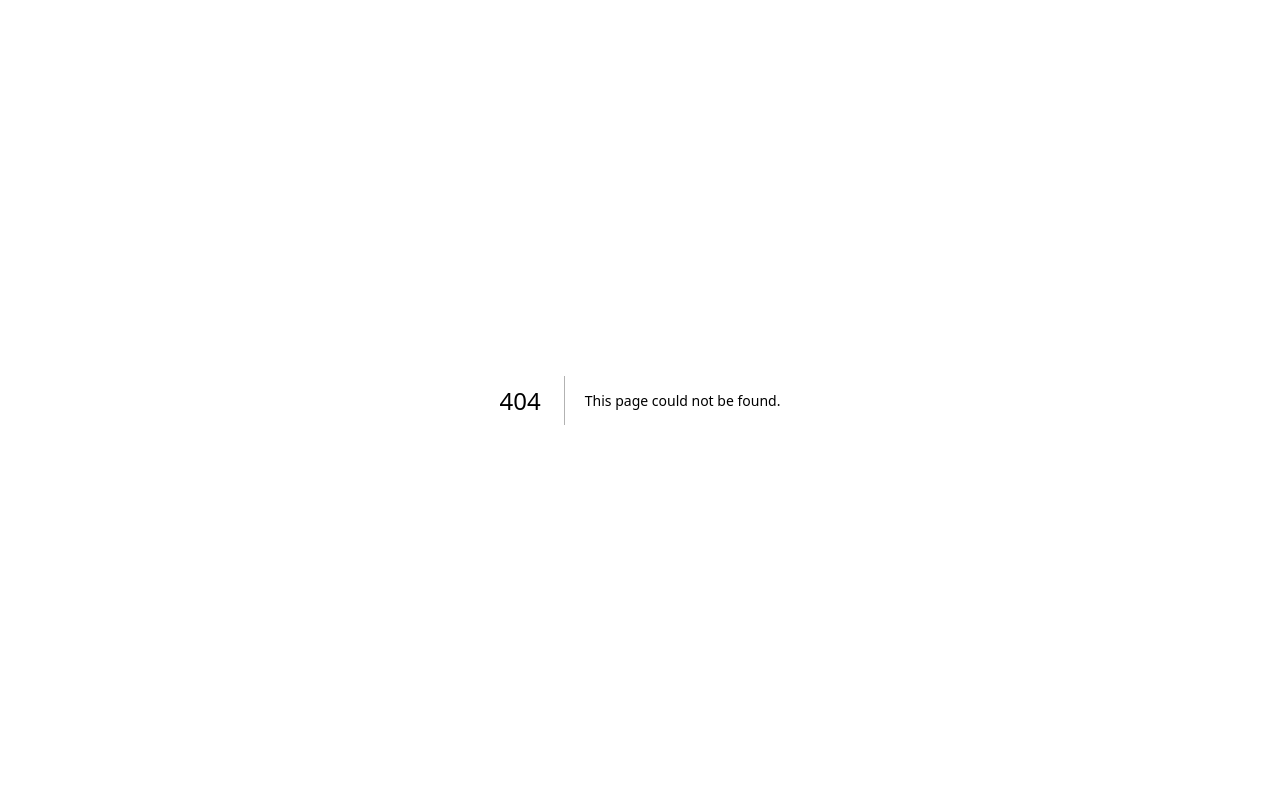
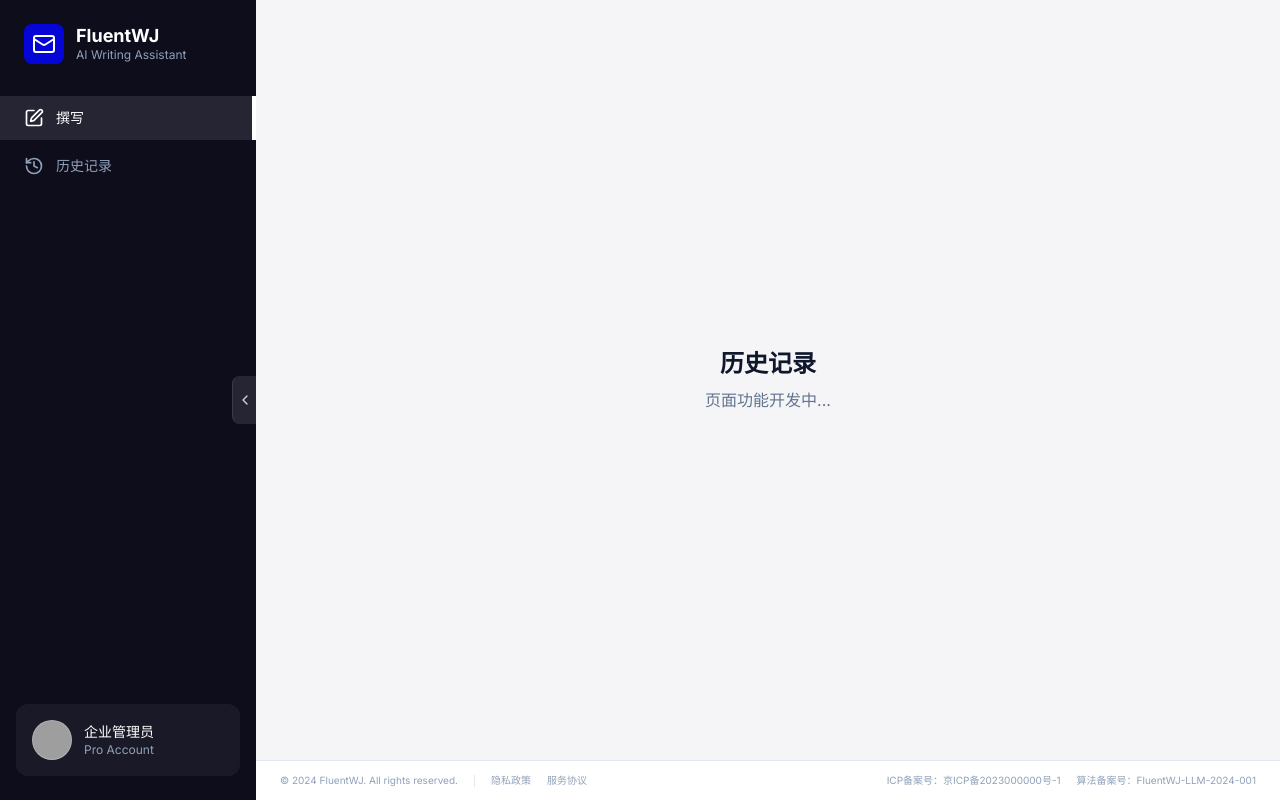
Before and after one commit to Jimmycai-curry/Mail-gen, a Next.js app: page /history in a window 1280 px wide. Before the commit this address had no page. Built offline with nearby package versions, Linux system fonts and the light colour scheme; grey boxes are pictures that could not be loaded.

Commit message:
工作台代码调整

```diff
--- /dev/null
+++ b/app/(dashboard)/history/page.tsx
@@ -0,0 +1,22 @@
+/**
+ * Spec: /docs/specs/ (待完善)
+ *
+ * 历史记录页面（占位）
+ * 此页面留空，等待后续设计和实现
+ * 将展示用户的历史写作记录、搜索、筛选等功能
+ */
+
+export default function HistoryPage() {
+  return (
+    <div className="flex items-center justify-center h-full">
+      <div className="text-center">
+        <h1 className="text-2xl font-bold text-slate-900 dark:text-white mb-2">
+          历史记录
+        </h1>
+        <p className="text-slate-500 dark:text-slate-400">
+          页面功能开发中...
+        </p>
+      </div>
+    </div>
+  );
+}
--- /dev/null
+++ b/app/(dashboard)/writing/page.tsx
@@ -0,0 +1,27 @@
+/**
+ * Spec: /docs/specs/dashboard-writing-page.md
+ *
+ * 撰写页面
+ * 商务写作助手的核心页面，左侧为撰写表单，右侧为结果展示区
+ */
+
+import { WritingForm } from "@/components/writing/WritingForm";
+import { ResultViewer } from "@/components/writing/ResultViewer";
+
+export default function WritingPage() {
+  return (
+    <div className="flex gap-6 h-full p-6">
+      {/* 左侧：撰写表单 - 占 4 份 */}
+      <div className="basis-[40%] flex-shrink-0">
+        <div className="bg-white dark:bg-slate-900 rounded-xl shadow-sm border border-slate-200 dark:border-slate-800 p-6 h-full">
+          <WritingForm />
+        </div>
+      </div>
+
+      {/* 右侧：结果展示区 - 占 6 份 */}
+      <div className="basis-[60%] min-w-0">
+        <ResultViewer />
+      </div>
+    </div>
+  );
+}
--- a/app/dashboard/page.tsx
+++ /dev/null
@@ -1,24 +0,0 @@
-import { WritingForm } from "@/components/writing/WritingForm";
-import { ResultViewer } from "@/components/writing/ResultViewer";
-
-/**
- * 撰写页面
- * 工作台首页，左侧是撰写表单，右侧是结果展示
- */
-export default function DashboardPage() {
-  return (
-    <main className="flex-1 flex overflow-hidden">
-      {/* 左侧表单区域 - 40% 宽度 */}
-      <section className="w-40-percent overflow-y-auto border-r border-slate-200 dark:border-slate-800 bg-white dark:bg-slate-900/50 p-8">
-        <div className="max-w-xl mx-auto">
-          <WritingForm />
-        </div>
-      </section>
-
-      {/* 右侧结果展示区 - 60% 宽度 */}
-      <section className="w-60-percent bg-background-light dark:bg-background-dark p-8 flex flex-col">
-        <ResultViewer />
-      </section>
-    </main>
-  );
-}
--- a/components/writing/WritingForm.tsx
+++ b/components/writing/WritingForm.tsx
@@ -1,7 +1,7 @@
 "use client";
 
 import { useState } from "react";
-import { Bolt } from "lucide-react";
+import { Zap } from "lucide-react";
 
 /**
  * WritingForm 组件
@@ -174,7 +174,7 @@ export function WritingForm() {
         type="submit"
         className="w-full h-12 bg-primary hover:bg-blue-700 text-white font-semibold rounded-lg shadow-lg shadow-primary/20 transition-all flex items-center justify-center gap-2 mt-4"
       >
-        <Bolt size={20} />
+        <Zap size={20} />
         立即生成内容
       </button>
     </form>
```
Also changed, not shown: app/(dashboard)/layout.tsx (renamed from app/dashboard/layout.tsx, +8 -4 lines).
